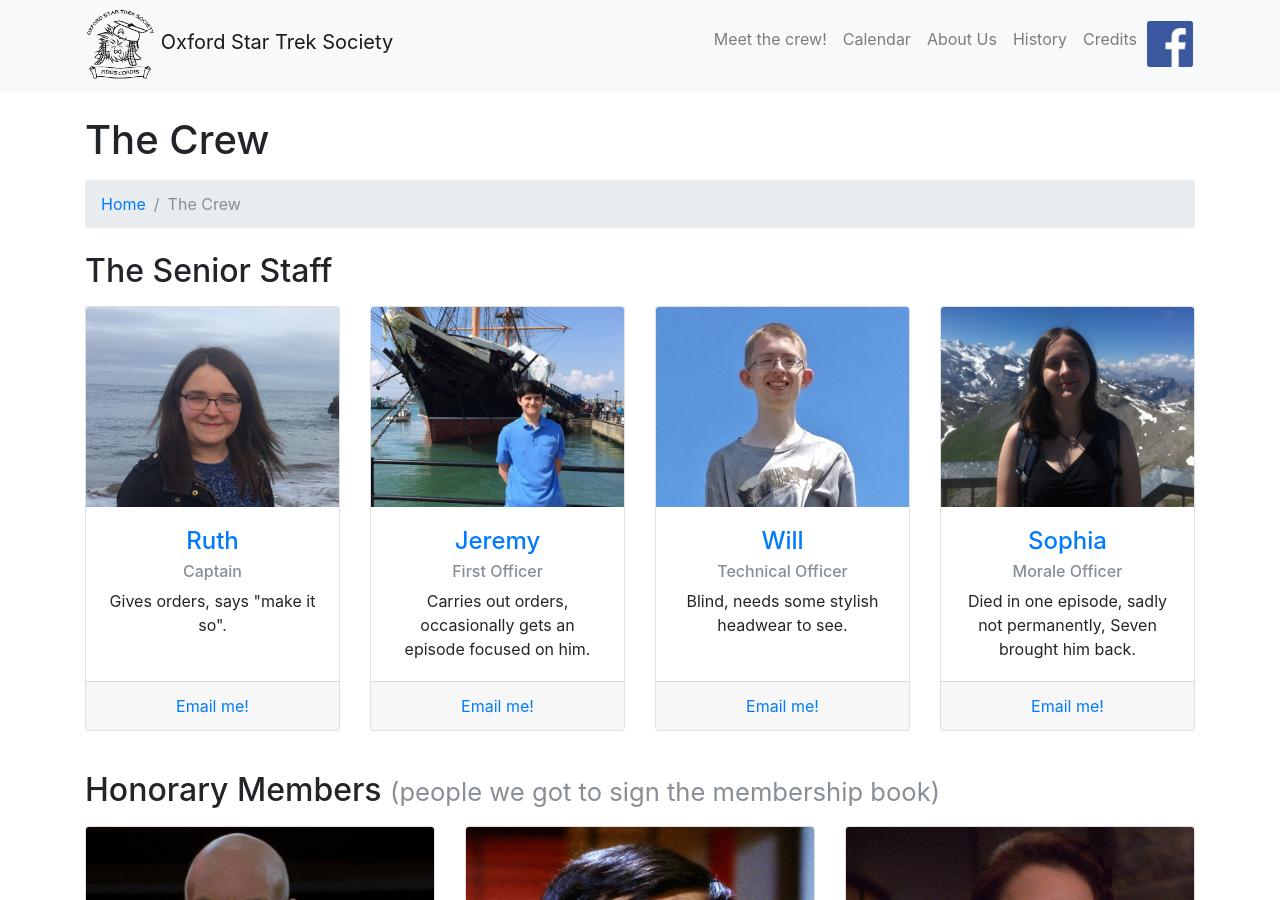
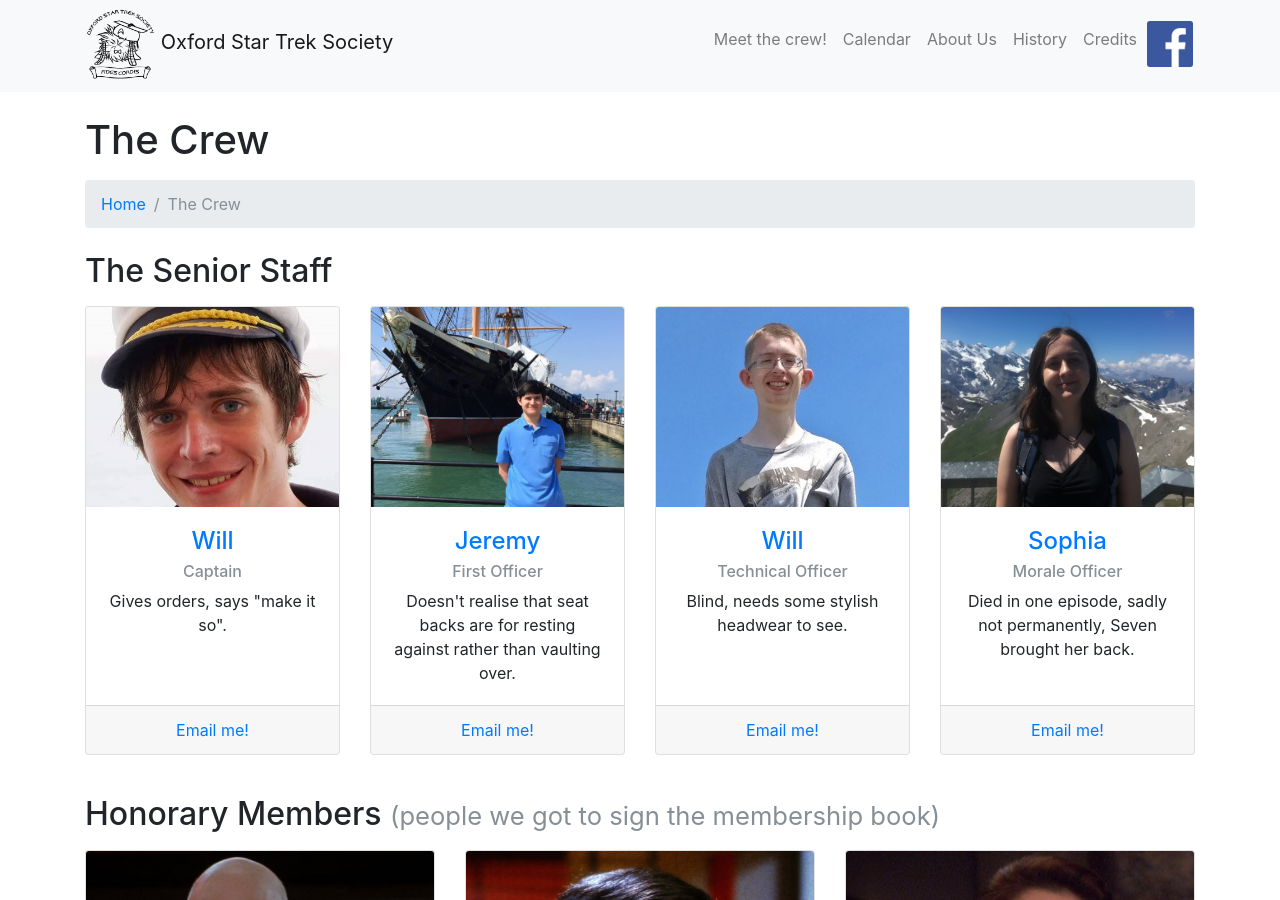
Before and after one commit to oxfordstartreksociety/oxfordstartreksociety.github.io, a Jekyll site: the page built from crew.html, in a window 1280 px wide and 900 px high. Built offline with Jekyll 4.4.1, drawn with Linux system fonts in a browser that asks for light colours.

Commit message:
Updates to crew pictures and text

```diff
--- a/crew.html
+++ b/crew.html
@@ -16,14 +16,14 @@ layout: default
   <div class="row">
 	<div class="col-lg-3 mb-3">
 	  <div class="card h-100 text-center">
-		<img class="crew card-img-top" src="/img/ruth_crop.jpg" alt="">
+		<img class="crew card-img-top" src="/img/Captain2019.jpg" alt="">
 		<div class="card-body">
-		  <h4 class="card-title">Ruth</h4>
+		  <h4 class="card-title">Will</h4>
 		  <h6 class="card-subtitle mb-2 text-muted">Captain</h6>
 		  <p class="card-text">Gives orders, says "make it so".</p>
 		</div>
 		<div class="card-footer">
-		  <a href="mailto:ruth.crothers@univ.ox.ac.uk">Email me!</a>
+		  <a href="mailto:william.jefferies@bnc.ox.ac.uk">Email me!</a>
 		</div>
 	  </div>
 	</div>
@@ -33,8 +33,7 @@ layout: default
 		<div class="card-body">
 		  <h4 class="card-title">Jeremy</h4>
 		  <h6 class="card-subtitle mb-2 text-muted">First Officer</h6>
-		  <p class="card-text">Carries out orders, occasionally gets
-		  an episode focused on him.</p>
+		  <p class="card-text">Doesn't realise that seat backs are for resting against rather than vaulting over.</p>
 		</div>
 		<div class="card-footer">
 		  <a href="mailto:jeremy.salkeld@lincoln.ox.ac.uk">Email me!</a>
@@ -62,7 +61,7 @@ layout: default
 		  <h4 class="card-title">Sophia</h4>
 		  <h6 class="card-subtitle mb-2 text-muted">Morale Officer</h6>
 		  <p class="card-text">Died in one episode, sadly not
-		  permanently, Seven brought him back.</p>
+		  permanently, Seven brought her back.</p>
 		</div>
 		<div class="card-footer">
 		  <a href="mailto:sophia.vaughan@sjc.ox.ac.uk">Email me!</a>
```
